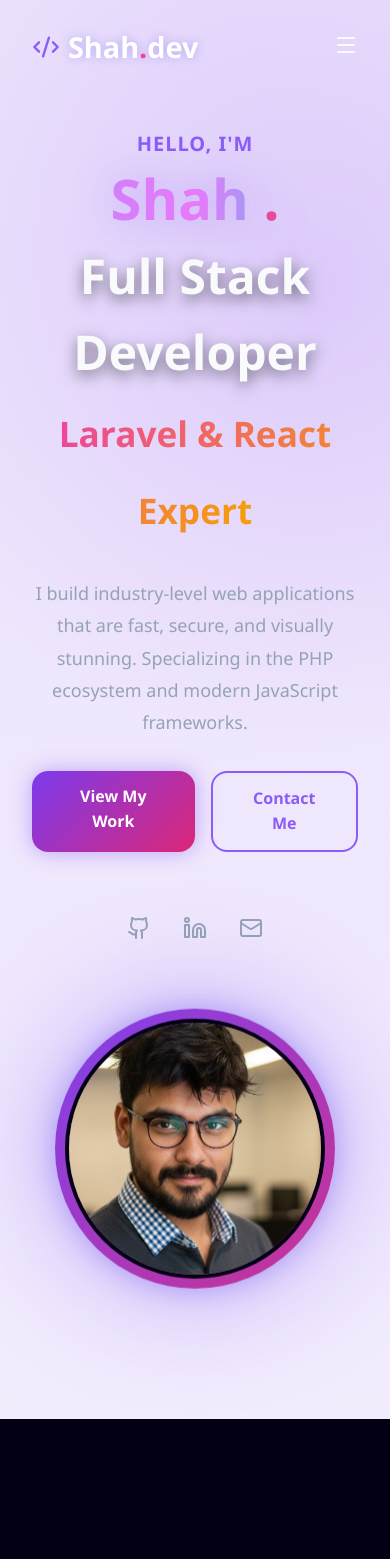
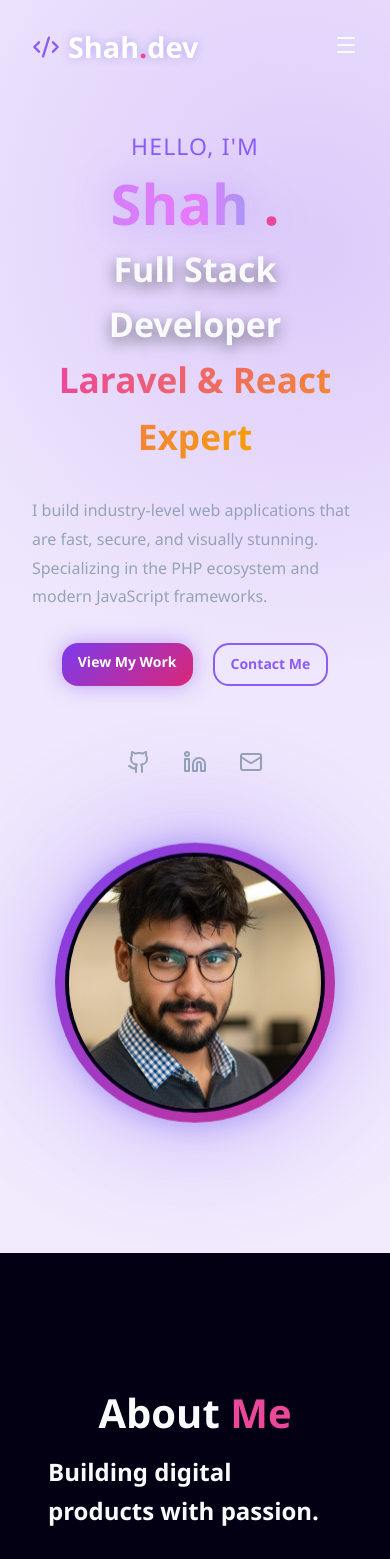
Before and after one commit to shhahh/portfolio-react, a React (Vite) app: page / in a window 390 px wide. Shown: the top 1559 px of the page. Built offline with nearby package versions, Linux system fonts and the light colour scheme.

Commit message:
Portfolio complete: added links and mobile fixes

```diff
--- a/src/components/Contact.jsx
+++ b/src/components/Contact.jsx
@@ -16,7 +16,8 @@ const Contact = () => {
                             <Mail className="info-icon" size={32} />
                             <div>
                                 <h3>Email Me</h3>
-                                <p>shhahhraxa110@gmail.com</p>
+                                <a href="mailto:shhahhraxa110@gmail.com" className="contact-link">
+                                shhahhraxa110@gmail.com</a>
                             </div>
                         </div>
 
@@ -24,7 +25,8 @@ const Contact = () => {
                             <Phone className="info-icon" size={32} />
                             <div>
                                 <h3>WhatsApp</h3>
-                                <p>+918630628812</p>
+                                <a href="https://wa.me/918630628812" target="_blank" rel="noopener noreferrer" className="contact-link text-white">
+                                +918630628812</a>
                             </div>
                         </div>
 
@@ -32,7 +34,12 @@ const Contact = () => {
                             <MapPin className="info-icon" size={32} />
                             <div>
                                 <h3>Location</h3>
-                                <p>Remote / Worldwide</p>
+                                 <a
+                            href="https://www.google.com/maps/search/?api=1&query=Remote+Worldwide"
+                            target="_blank"
+                            rel="noopener noreferrer"
+                            className="contact-link">
+                            Remote / Worldwide</a>
                             </div>
                         </div>
                     </div>
--- a/src/components/Footer.jsx
+++ b/src/components/Footer.jsx
@@ -13,7 +13,7 @@ const Footer = () => {
       <div className="container">
         <p>&copy; {new Date().getFullYear()} Shah. All rights reserved.</p>
         <p style={{ marginTop: '0.5rem', fontSize: '0.9rem' }}>
-          Built with <span style={{ color: 'var(--color-primary)' }}>React</span> & <span style={{ color: 'var(--color-secondary)' }}>Laravel</span> expertise.
+          Built with <span style={{ color: 'var(--color-primary)' }}>React</span> & <span style={{ color: 'var(--color-secondary)' }}>laravel</span> expertise.
         </p>
       </div>
     </footer>
--- a/src/components/Hero.jsx
+++ b/src/components/Hero.jsx
@@ -11,17 +11,17 @@ const Hero = () => {
                 <div className="hero-text animate-fade-in">
                     <span className="subtitle">Hello, I'm</span>
                     <h1 className="title">Shah <span className="highlight">.</span></h1>
-                    <h2 className="role">
+                    <h1 className="role">
                         Full Stack Developer <br />
                         <span className="role-highlight">Laravel & React Expert</span>
-                    </h2>
+                    </h1>
                     <p className="description">
                         I build industry-level web applications that are fast, secure, and visually stunning.
                         Specializing in the PHP ecosystem and modern JavaScript frameworks.
                     </p>
 
                     <div className="cta-group">
-                        <a href="#projects" className="btn btn-primary">View My Work</a>
+                        <a href="#projects" className="btn btn-primary py-4 my-4">View My Work</a>
                         <a href="#contact" className="btn btn-outline">Contact Me</a>
                     </div>
 
--- a/src/styles/about.css
+++ b/src/styles/about.css
@@ -13,7 +13,8 @@
 }
 
 .about-subtitle {
-  font-size: 1.8rem;
+  font-size: 24px;
+  text-align: start;
   color: var(--color-text);
   margin-bottom: 1.5rem;
 }
@@ -21,7 +22,8 @@
 .about-text p {
   color: var(--color-text-muted);
   margin-bottom: 1.5rem;
-  font-size: 1.1rem;
+  font-size: 16px;
+  text-align: start;
   line-height: 1.8;
   max-width: 700px;
   margin-left: auto;
--- a/src/styles/contact.css
+++ b/src/styles/contact.css
@@ -12,6 +12,7 @@
 .info-card {
   display: flex;
   align-items: center;
+  color:white;
   gap: 1.5rem;
   background: var(--color-bg);
   padding: 1.5rem;
--- a/src/styles/hero.css
+++ b/src/styles/hero.css
@@ -17,8 +17,8 @@
 }
 
 .subtitle {
-  font-size: 1.25rem;
-  font-weight: 600;
+  font-size: 23px;
+  font-weight: 400;
   color: var(--color-primary);
   margin-bottom: var(--spacing-xs);
   display: block;
@@ -43,7 +43,7 @@
 }
 
 .role {
-  font-size: 3rem;
+  font-size: 34px;
   font-weight: 700;
   color: var(--color-text);
   margin-bottom: var(--spacing-md);
@@ -60,7 +60,8 @@
 }
 
 .description {
-  font-size: 1.125rem;
+  font-size: 16px;
+  text-align: start;
   color: var(--color-text-muted);
   margin-bottom: var(--spacing-lg);
   max-width: 550px;
@@ -172,6 +173,22 @@
     justify-content: center;
   }
 
+  /* Mobile View (768px se niche wali screens ke liye) */
+@media (max-width: 768px) {
+    .cta-group {
+        display: flex;
+        gap: 20px;
+        justify-content: center;
+        flex-wrap: wrap;
+    }
+
+    .btn {
+        padding: 8px 16px;
+        font-size: 14px;
+        min-width: auto;
+    }
+}
+
   .title {
     font-size: 3.5rem;
   }
```
